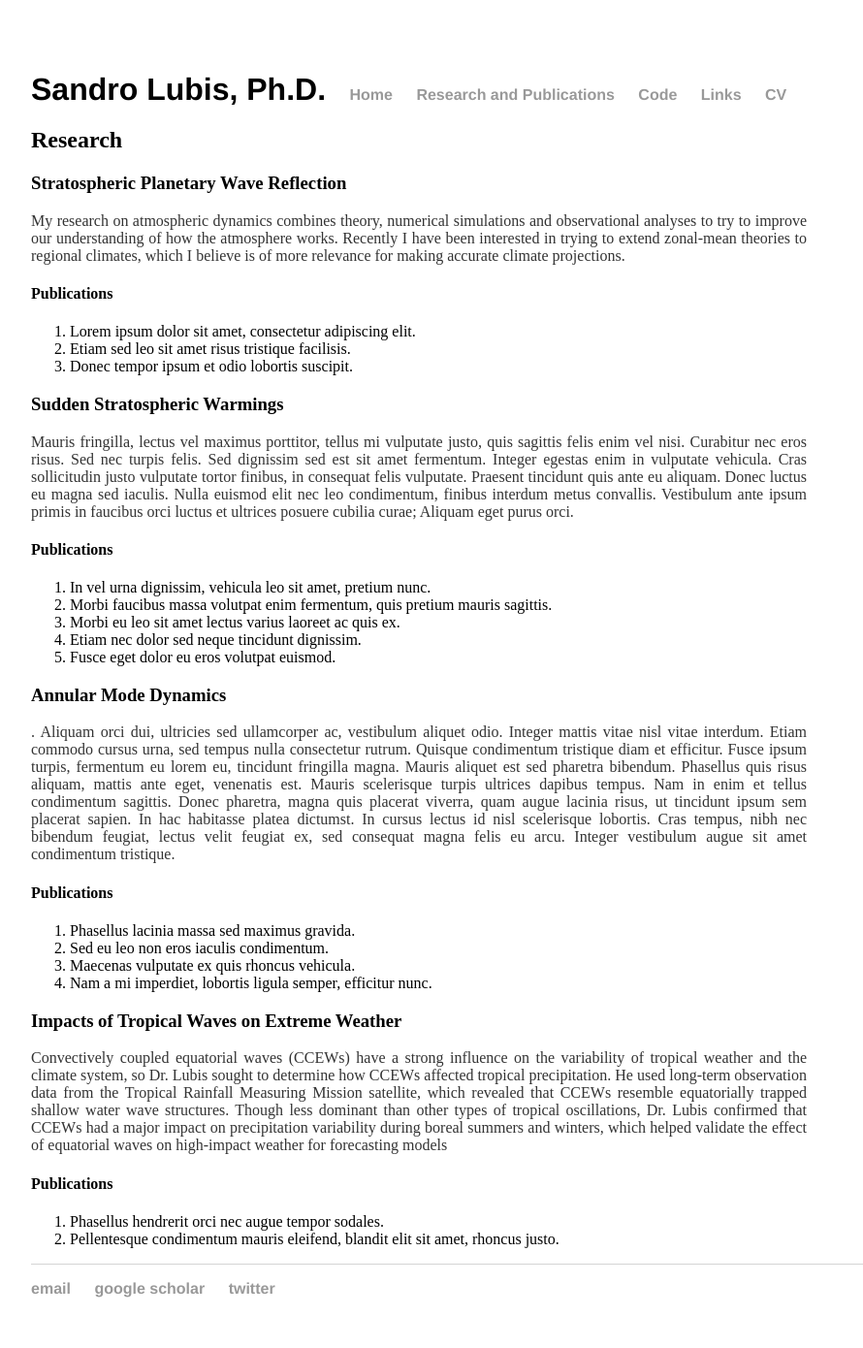
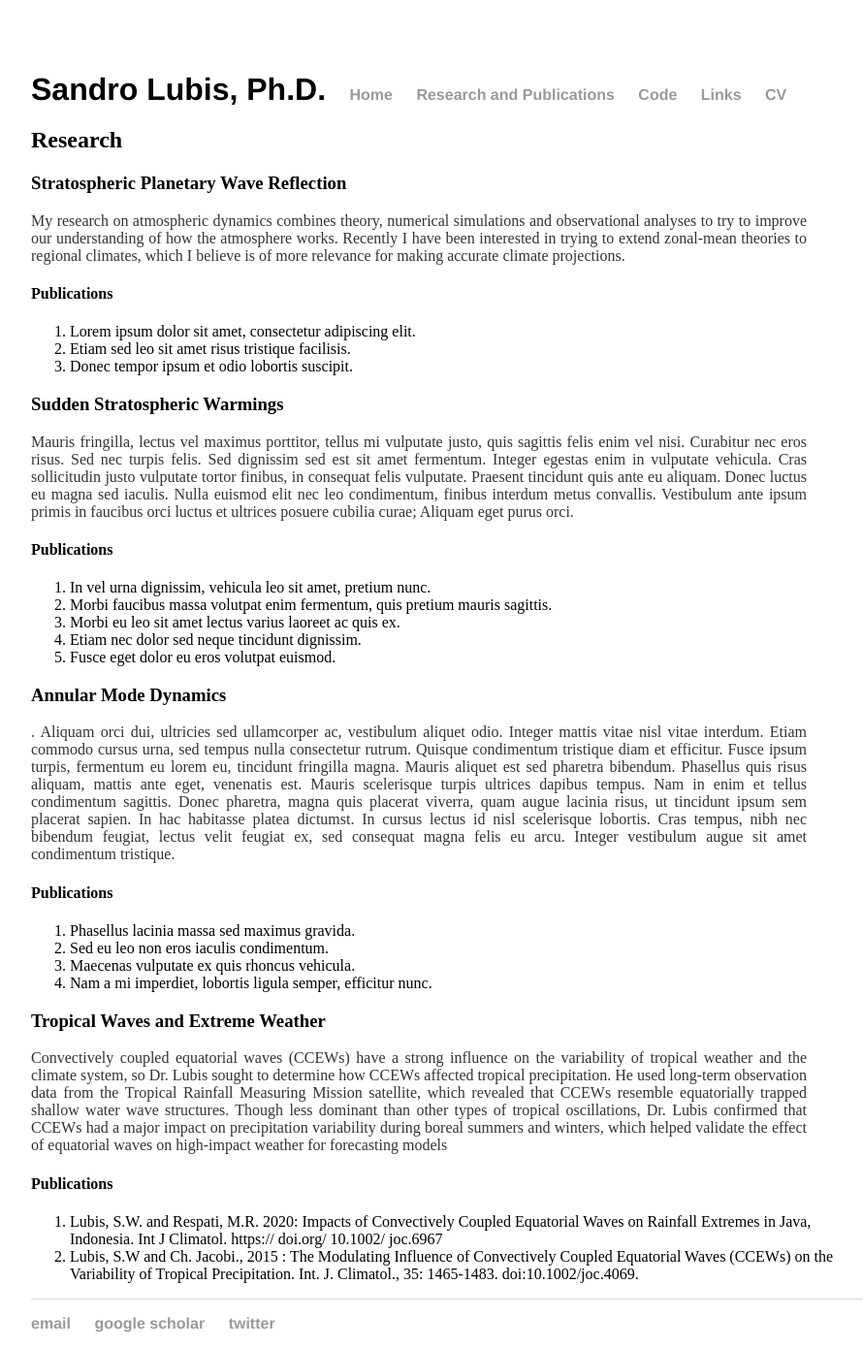
Before and after one commit to sandrolubis/sandrolubis.github.io, a Jekyll site: the page built from research/index.html, in a window 1280 px wide. Shown: the whole page at 97% size, without its empty margins (276-1166 px from the left). Built offline with Jekyll 4.4.1, drawn with Linux system fonts in a browser that asks for light colours; before the commit the page ends 1354 px from its top, so only the background shows below that.

Commit message:
Update index.html

```diff
--- a/research/index.html
+++ b/research/index.html
@@ -41,7 +41,7 @@ title: Research Interests | Sandro Lubis
 			</ol>
 
 
-			<h3>Impacts of Tropical Waves on Extreme Weather</h3>
+			<h3>Tropical Waves and Extreme Weather</h3>
 			<p class="indented"><font size=3> Convectively coupled equatorial waves (CCEWs) have a strong influence on the variability of
 				tropical weather and the climate system, so Dr. Lubis sought to determine how CCEWs affected tropical precipitation.
 				He used long-term observation data from the Tropical Rainfall Measuring Mission satellite, which revealed that CCEWs resemble
@@ -50,7 +50,7 @@ title: Research Interests | Sandro Lubis
 				which helped validate the effect of equatorial waves on high-impact weather for forecasting models </font></p>
 			<h4>Publications</h4>
 			<ol>
-			  <li>Phasellus hendrerit orci nec augue tempor sodales.</li>
-			  <li>Pellentesque condimentum mauris eleifend, blandit elit sit amet, rhoncus justo.</li>
+			  <li>Lubis, S.W. and Respati, M.R. 2020: Impacts of Convectively Coupled Equatorial Waves on Rainfall Extremes in Java, Indonesia. Int J Climatol. https:// doi.org/ 10.1002/ joc.6967 </li>
+			  <li>Lubis, S.W and Ch. Jacobi., 2015 : The Modulating Influence of Convectively Coupled Equatorial Waves (CCEWs) on the Variability of Tropical Precipitation. Int. J. Climatol., 35: 1465-1483. doi:10.1002/joc.4069.</li>
 			</ol>
 		</div>
```
